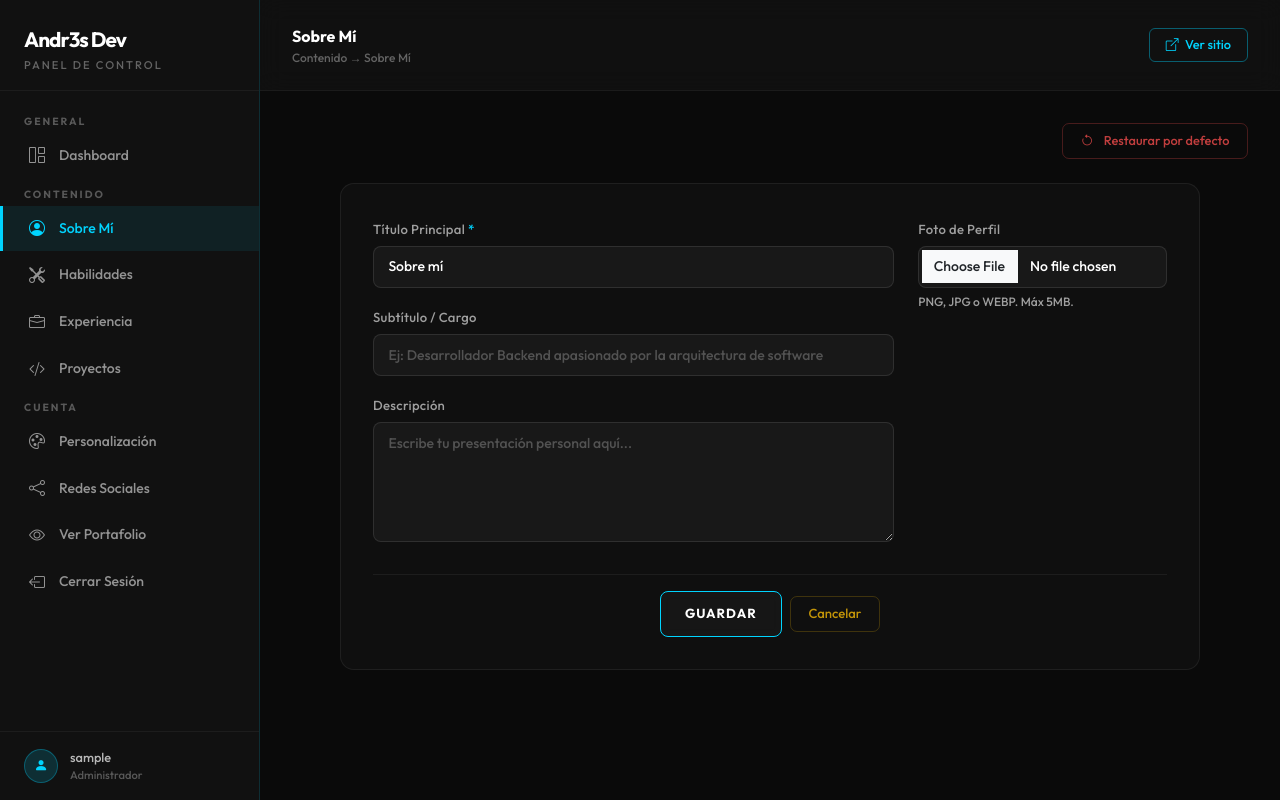
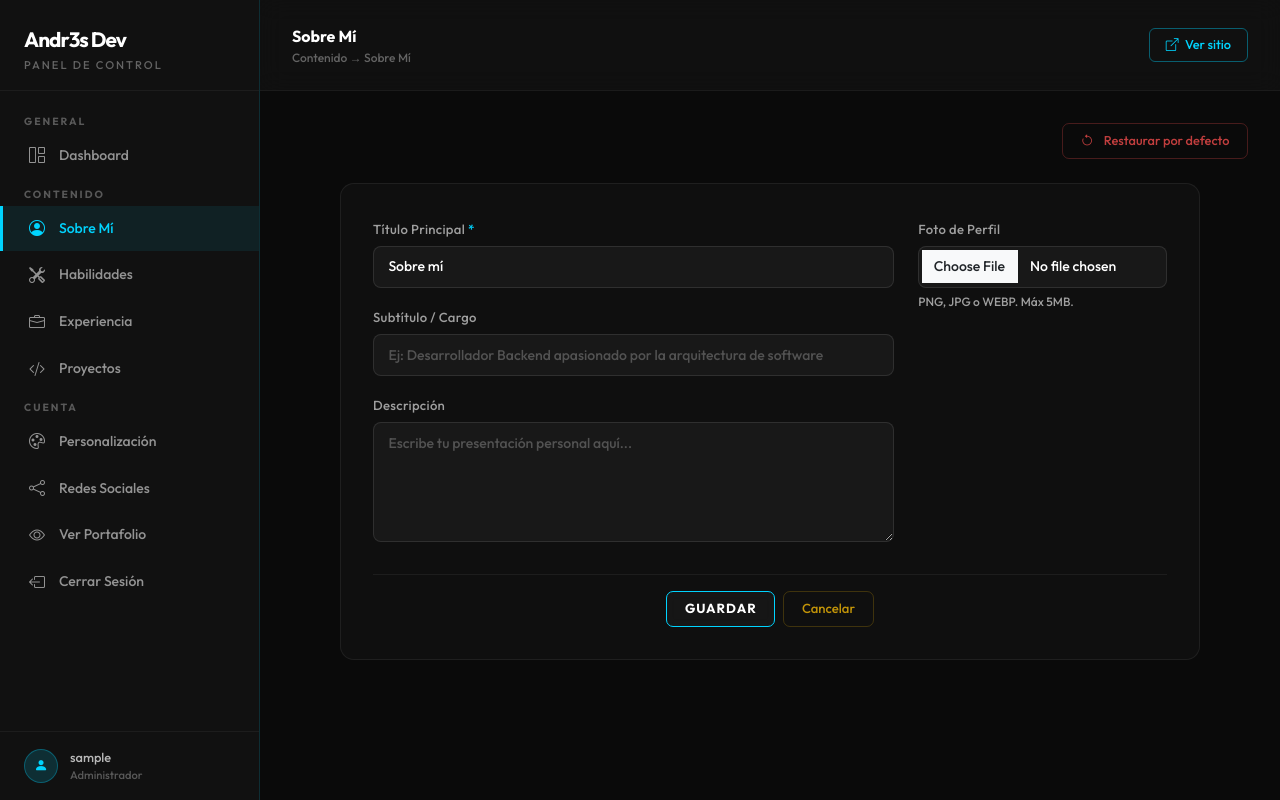
Before and after one commit to andres07torres/Web_Portfolio, a Django app: page /dashboard/acerca-de/ in a window 1280 px wide. Run offline with Django 5.2, Linux system fonts and the light colour scheme; the visitor is signed in with stand-in values (Sample User, id 1); data comes from the database, SQL or seed files in the repository; data that the repository does not hold is empty; some libraries are stand-ins or nearby versions.

Commit message:
[ADD de overflow-wrap en nav-link y especificidad CSS en btn-accent para uniformidad de padding/font-size con btn-ghost]

```diff
--- a/portafolio/App/static/css/main.css
+++ b/portafolio/App/static/css/main.css
@@ -49,6 +49,7 @@ body {
     text-transform: uppercase;
     letter-spacing: 0.5px;
     position: relative;
+    white-space: nowrap;
     transition: all 0.3s ease;
 }
 
--- a/portafolio/App/templates/dashboard/base_dashboard.html
+++ b/portafolio/App/templates/dashboard/base_dashboard.html
@@ -248,9 +248,9 @@
             color: #000;
             border: none;
             font-weight: 600;
-            font-size: 0.82rem;
-            padding: 0.45rem 1.1rem;
-            border-radius: 7px;
+            font-size: 0.82rem !important;
+            padding: 0.45rem 1.1rem !important;
+            border-radius: 7px !important;
             transition: all 0.25s ease;
             text-decoration: none;
             display: inline-flex; align-items: center; gap: 0.4rem;
```
